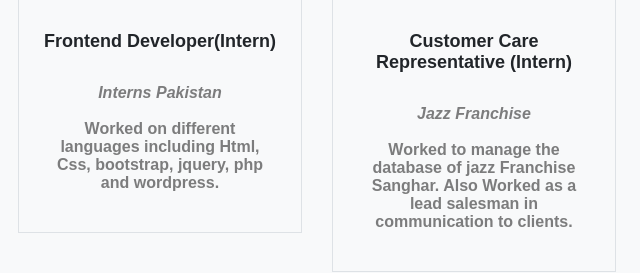
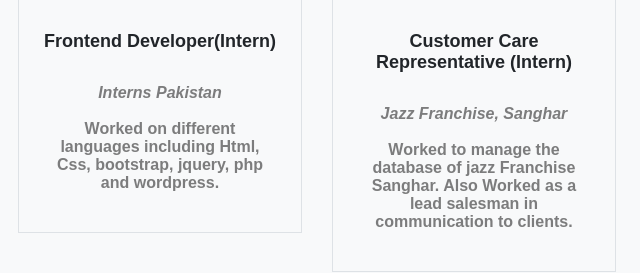
Before and after one commit to ZaryabAslam/Portfolio, a website: page index.html in a window 1280 px wide. Shown: the part 2916-3189 px from the top of the page, 640-1280 px from the left. Drawn offline with nearby package versions, Linux system fonts and the light colour scheme; a web font is replaced by a local one.

Commit message:
update experience

```diff
--- a/index.html
+++ b/index.html
@@ -242,7 +242,7 @@
                                     <span class="icon text-secondary"><i class="fas fa-network-wired fa-3x sk"></i></span>
                                     <h4 class="font-ram py-4">Customer Care Representative (Intern)</h4>
                                     <p class="font-ram font-size-16 text-black-50">
-                                        <b><i>Jazz Franchise</i></b><br> <br>
+                                        <b><i>Jazz Franchise, Sanghar</i></b><br> <br>
                                         Worked to manage the database of jazz Franchise Sanghar. Also Worked as a lead salesman in communication to clients.
                                     </p>
                                 </div>
```
